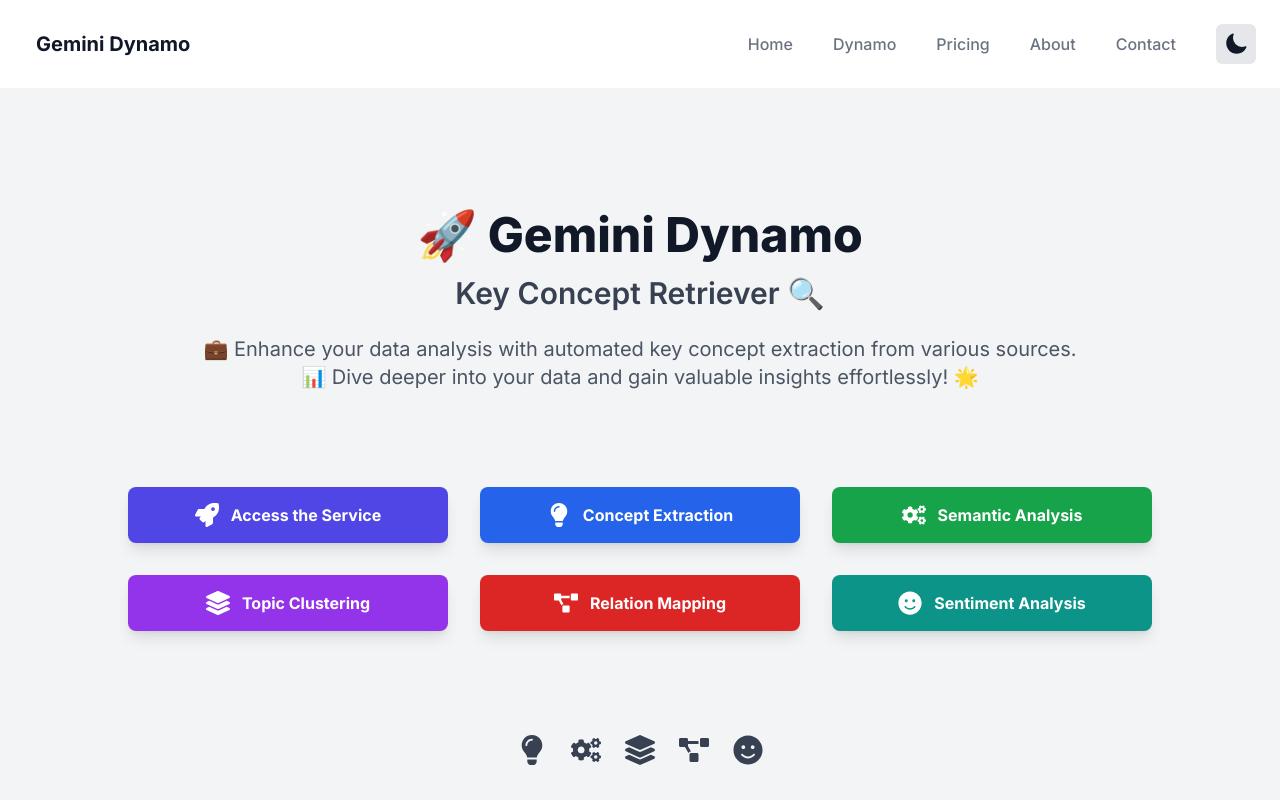
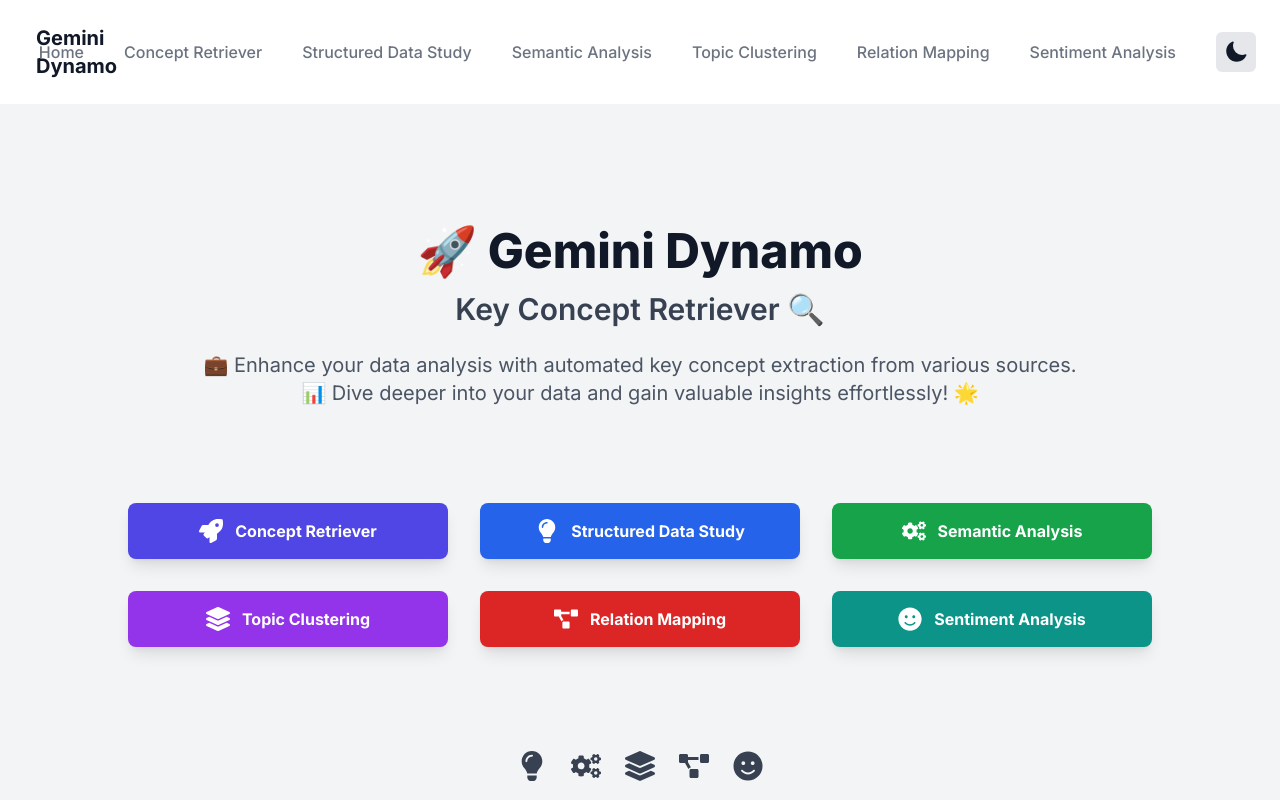
Before and after one commit to AaronSosaRamos/gemini-dynamo-frontend, a Next.js app: page / in a window 1280 px wide. Shown: the top 800 px of the page. Built offline with nearby package versions, Linux system fonts and the light colour scheme.

Commit message:
updated main screen

```diff
--- a/components/Header.tsx
+++ b/components/Header.tsx
@@ -7,10 +7,12 @@ import { MoonIcon, SunIcon } from '@heroicons/react/24/solid';
 
 const navigation = [
     { name: "Home", href: "/" },
-    { name: "Dynamo", href: "/dynamo" },
-    { name: "Pricing", href: "/pricing" },
-    { name: "About", href: "/about" },
-    { name: "Contact", href: "/contact" },
+    { name: "Concept Retriever", href: "/concept-retriever" },
+    { name: "Structured Data Study", href: "/structured-data-study" },
+    { name: "Semantic Analysis", href: "/semantic-analysis" },
+    { name: "Topic Clustering", href: "/topic-clustering" },
+    { name: "Relation Mapping", href: "/relation-mapping" },
+    { name: "Sentiment Analysis", href: "/sentiment-analysis" },
 ];
 
 export default function Header() {
--- a/components/MainScreen.tsx
+++ b/components/MainScreen.tsx
@@ -36,14 +36,14 @@ export default function MainScreen() {
           onClick={handleButtonClick}
           className="flex items-center justify-center bg-indigo-600 dark:bg-indigo-500 text-white font-bold py-4 px-6 rounded-lg shadow-lg hover:bg-indigo-700 dark:hover:bg-indigo-600 transition duration-300"
         >
-          <FaRocket className="mr-3 text-2xl" /> Access the Service
+          <FaRocket className="mr-3 text-2xl" /> Concept Retriever
         </motion.button>
         <motion.button
           whileHover={{ scale: 1.05 }}
           whileTap={{ scale: 0.95 }}
           className="flex items-center justify-center bg-blue-600 dark:bg-blue-500 text-white font-bold py-4 px-6 rounded-lg shadow-lg hover:bg-blue-700 dark:hover:bg-blue-600 transition duration-300"
         >
-          <FaLightbulb className="mr-3 text-2xl" /> Concept Extraction
+          <FaLightbulb className="mr-3 text-2xl" /> Structured Data Study
         </motion.button>
         <motion.button
           whileHover={{ scale: 1.05 }}
```
Also changed, not shown: app/concept-retriever/page.tsx (renamed from app/dynamo/page.tsx).
